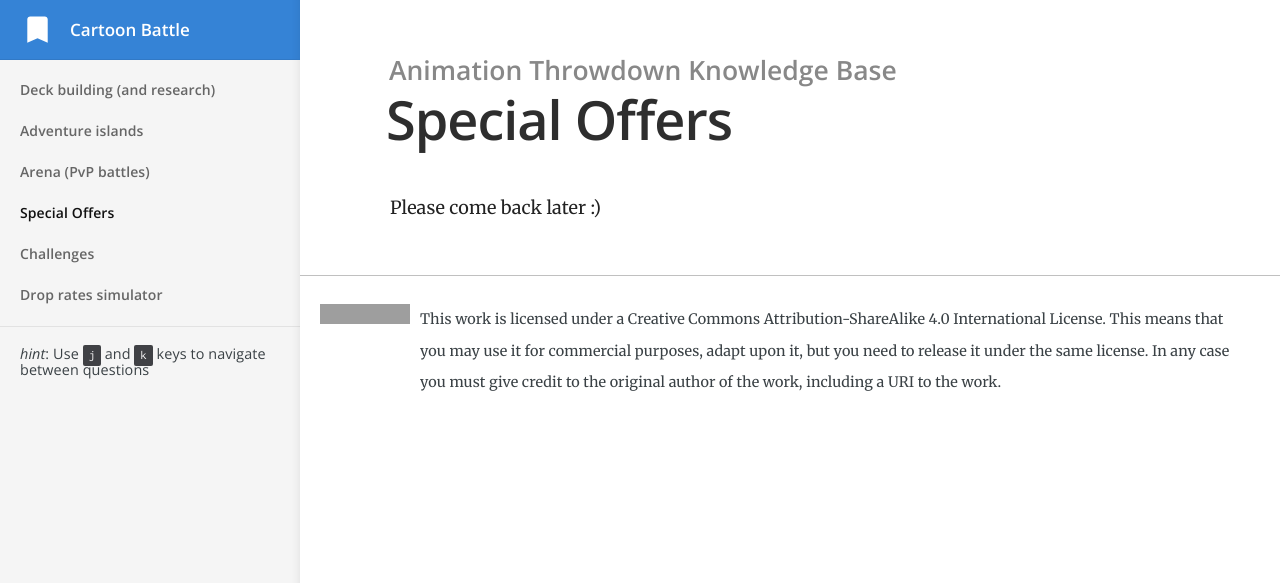
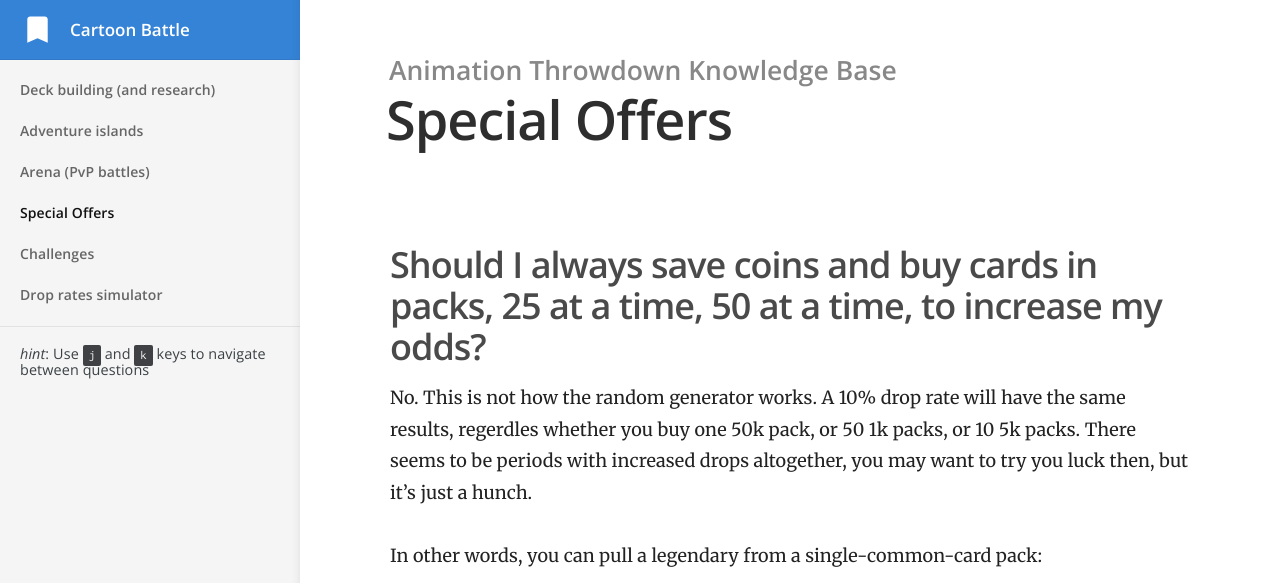
Before and after one commit to cartoon-battle/cartoon-battle.github.io, a Jekyll site: the page built from special-offers.md, in a window 1280 px wide. Shown: the top 583 px of the page. Built offline with Jekyll 4.4.1, drawn with Linux system fonts in a browser that asks for light colours; grey boxes are pictures that could not be loaded.

Commit message:
odds of buing cards in packs

```diff
--- a/special-offers.md
+++ b/special-offers.md
@@ -3,4 +3,10 @@
 weight: 4
 ---
 
-Please come back later :)
+## Should I always save coins and buy cards in packs, 25 at a time, 50 at a time, to increase my odds?
+
+No. This is not how the random generator works. A 10% drop rate will have the same results, regerdles whether you buy one 50k pack, or 50 1k packs, or 10 5k packs. There seems to be periods with increased drops altogether, you may want to try you luck then, but it’s just a hunch.
+
+In other words, you can pull a legendary from a single-common-card pack:
+
+![Legendary Peter from a 1k pack](http://i.imgur.com/8bg4GYZ.png)
```
